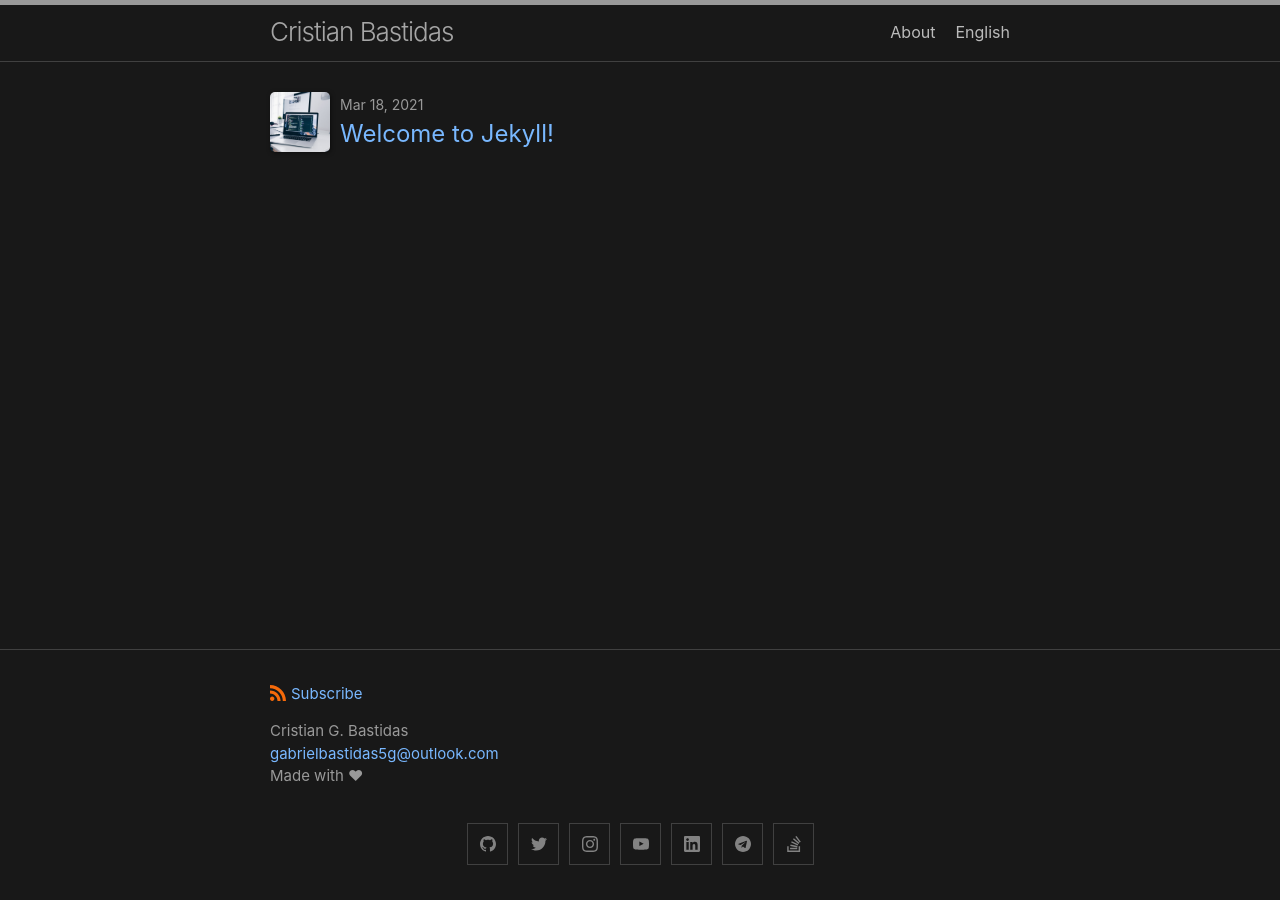
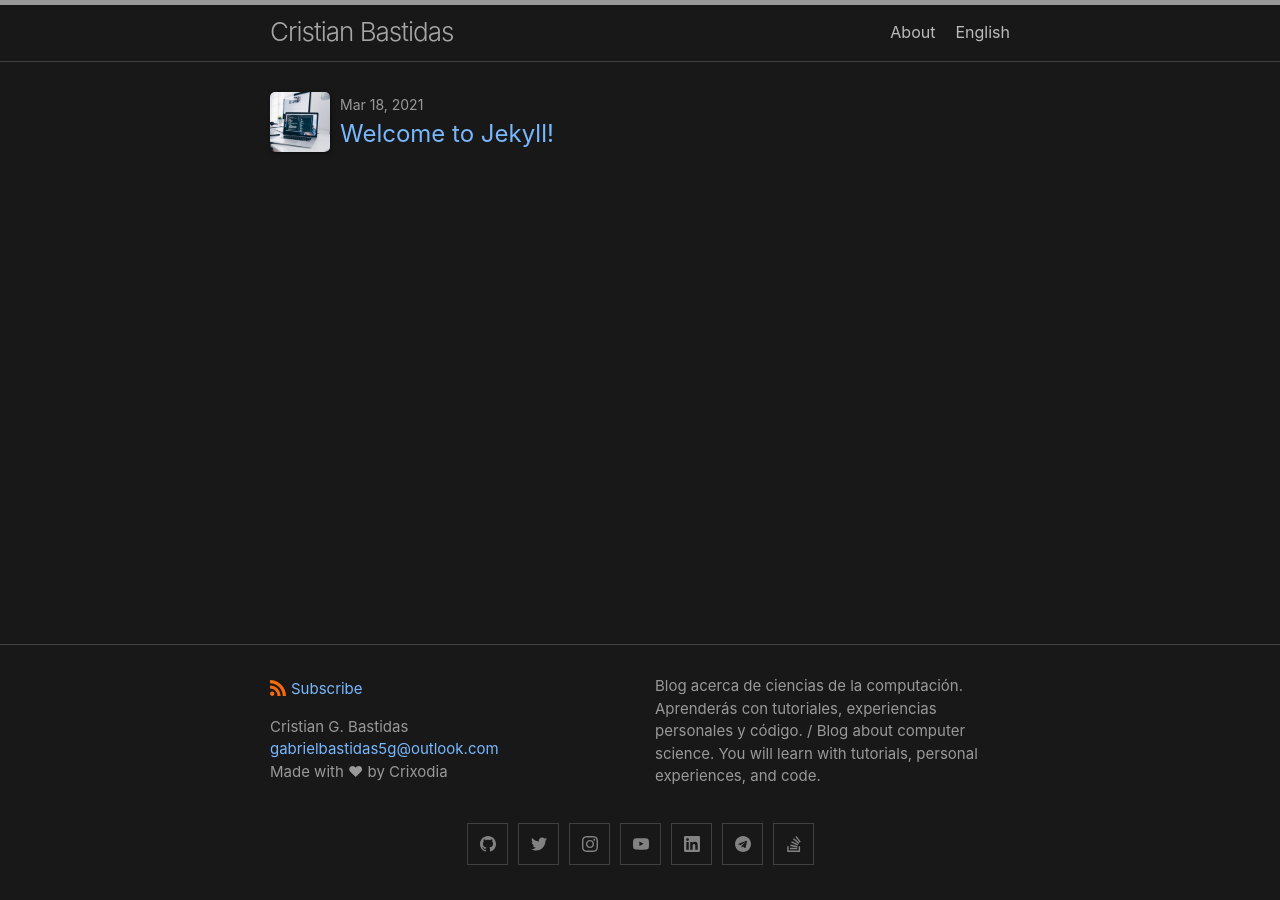
Before and after one commit to crixodia/my-blog, a Jekyll site: the page built from index.markdown, in a window 1280 px wide. Built offline with Jekyll 4.4.1, drawn with Linux system fonts in a browser that asks for light colours.

Commit message:
Blog description

```diff
--- a/_config.yml
+++ b/_config.yml
@@ -22,7 +22,8 @@ title: Cristian Bastidas
 #email:
 
 description: >- # this means to ignore newlines until "baseurl:"
-
+  Blog acerca de ciencias de la computación. Aprenderás con tutoriales, experiencias personales y código. /
+  Blog about computer science. You will learn with tutorials, personal experiences, and code.
 
 baseurl: "/my-blog" # the subpath of your site, e.g. /blog
 url: "https://crixodia.github.io" # the base hostname & protocol for your site, e.g. http://example.com
@@ -53,7 +54,7 @@ author:
   name: Cristian G. Bastidas
   email: "gabrielbastidas5g@outlook.com"
 
-message: "Made with ❤"
+message: "Made with ❤ by Crixodia"
 #copyright:
 
 # Build settings
```
